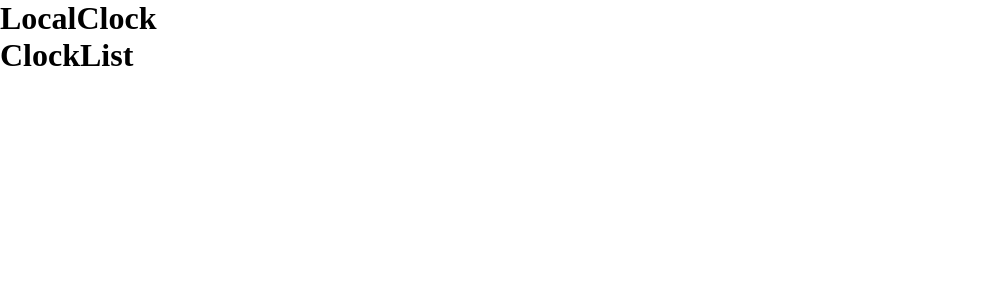
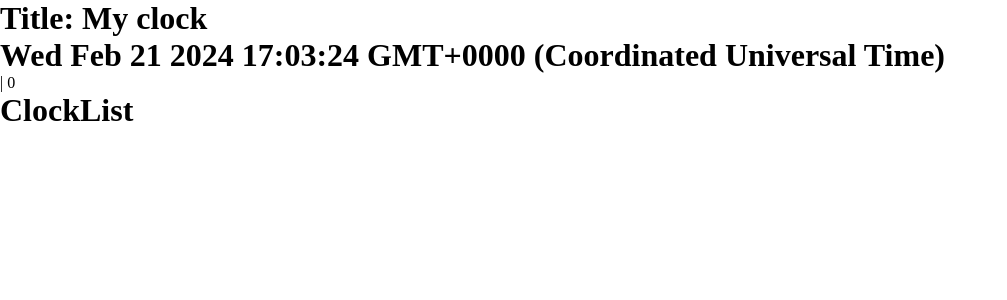
Before and after one commit to Jisan-Dev/TimeDiff-Tracker, a React (Vite) app: page / in a window 1280 px wide. Shown: the top 300 px of the page, without its empty margins (0-1007 px from the left). Built offline with nearby package versions, Linux system fonts and the light colour scheme.

Commit message:
Added local clock UI component with data

```diff
--- a/src/App.jsx
+++ b/src/App.jsx
@@ -3,11 +3,11 @@ import LocalClock from './components/local-clock';
 import useClock from './hooks/useClock';
 
 function App() {
-  const { date: localClock } = useClock();
+  const { date: localClock, offset, timezone } = useClock();
   localClock && console.log(localClock);
   return (
     <>
-      <LocalClock />
+      {localClock && <LocalClock date={localClock} offset={offset} timezone={timezone} />}
       <ClockList />
     </>
   );
--- a/src/components/local-clock/index.jsx
+++ b/src/components/local-clock/index.jsx
@@ -1,5 +1,11 @@
-const LocalClock = () => {
-  return <h1>LocalClock</h1>;
+import ClockDisplay from '../shared/clock-display';
+
+const LocalClock = ({ date, timezone, offset }) => {
+  return (
+    <div>
+      <ClockDisplay date={date} title={'My clock'} timezone={timezone} offset={offset} />
+    </div>
+  );
 };
 
 export default LocalClock;
--- /dev/null
+++ b/src/components/shared/clock-display/index.jsx
@@ -0,0 +1,16 @@
+import React from 'react';
+
+const ClockDisplay = ({ date, title, timezone, offset }) => {
+  return (
+    <div>
+      <h1>Title: {title}</h1>
+      <h1>{date.toString()}</h1>
+      <p>
+        {' '}
+        {timezone} | {offset / 60}{' '}
+      </p>
+    </div>
+  );
+};
+
+export default ClockDisplay;
--- a/src/hooks/useClock.js
+++ b/src/hooks/useClock.js
@@ -31,6 +31,7 @@ const useClock = (timezone, offset = 0) => {
       } else {
         const UTCconverted = addMinutes(utc, -localOffset);
         setLocalDate(UTCconverted);
+        // TODO: find timezone
       }
     }
   }, [utc]);
```
